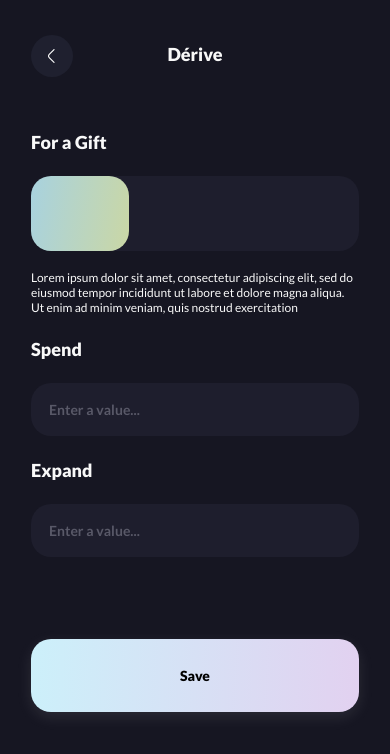
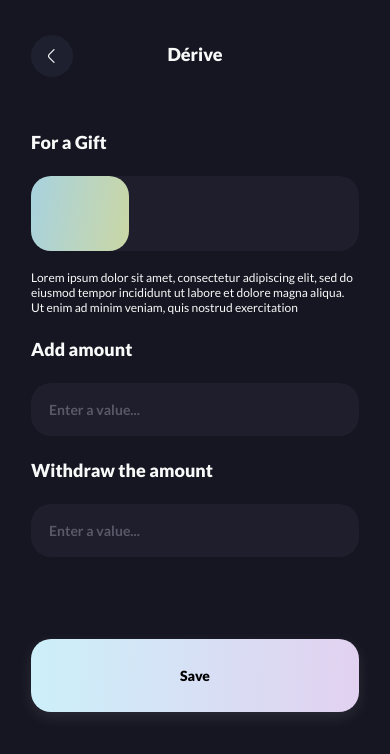
Before and after one commit to hschhhwwwo0o/derive, a React Native app: screen /Goal in a window 390 px wide. Shown: the top 754 px of the page. Built offline with nearby package versions, Linux system fonts and the light colour scheme.

Commit message:
Fix labels

```diff
--- a/screens/Goal/index.tsx
+++ b/screens/Goal/index.tsx
@@ -28,13 +28,13 @@ const GoalScreen: FunctionComponent<IScreen> = ({ navigation }) => {
             dolore magna aliqua. Ut enim ad minim veniam, quis nostrud exercitation
           </Text>
           <View style={styles.action}>
-            <Label>Spend</Label>
+            <Label>Add amount</Label>
             <View style={styles.actionInput}>
               <Input />
             </View>
           </View>
           <View style={styles.action}>
-            <Label>Expand</Label>
+            <Label>Withdraw the amount</Label>
             <View style={styles.actionInput}>
               <Input />
             </View>
```
